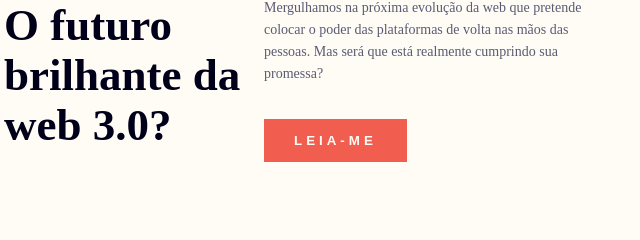
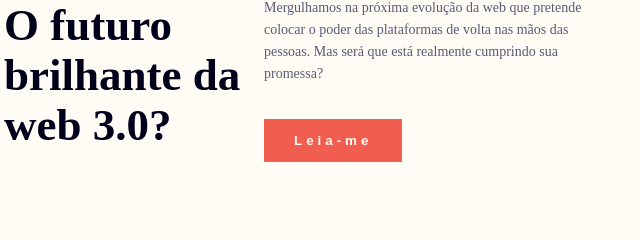
Before and after one commit to Amyy34/Projeto-Site-Responsivo, a plain HTML site: page index.html in a window 1280 px wide. Shown: the part 450-690 px from the top of the page, 96-736 px from the left. Drawn offline with nearby package versions, Linux system fonts and the light colour scheme; grey boxes are pictures that could not be loaded.

Commit message:
update index.html

```diff
--- a/index.html
+++ b/index.html
@@ -86,7 +86,7 @@
               <p class="p">
               Mergulhamos na próxima evolução da web que pretende colocar o poder das plataformas de volta nas mãos das pessoas. Mas será que está realmente cumprindo sua promessa?
               </p>
-              <button type="submit">LEIA-ME</button>
+              <button type="submit">Leia-me</button>
             </div>
           </div>
         </div>
```
